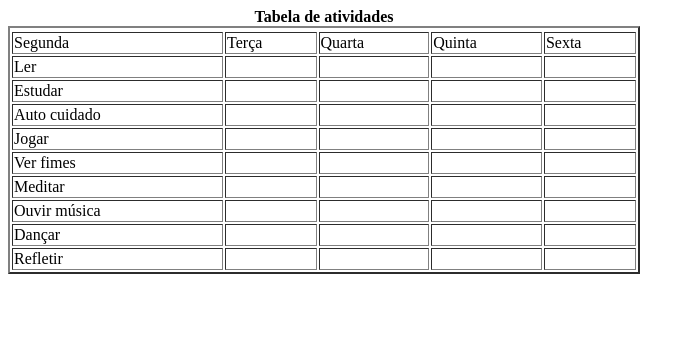
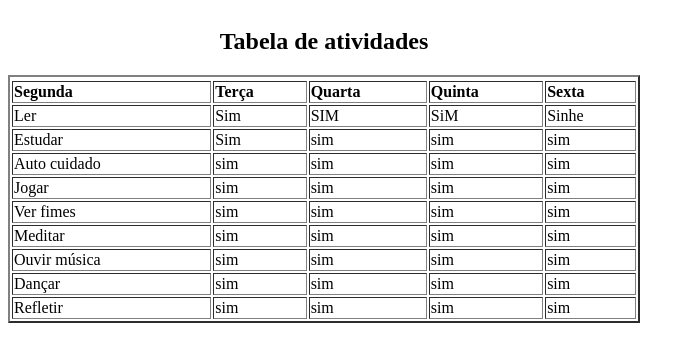
Before and after one commit to R1beir0/Reforco-tabelas, a plain HTML site: page Reforço tabelas/index.html in a window 1280 px wide. Shown: the whole page, without its empty margins (0-695 px from the left). Drawn offline with Linux system fonts and the light colour scheme.

Commit message:
index.html

```diff
--- a/Reforço tabelas/index.html
+++ b/Reforço tabelas/index.html
@@ -9,75 +9,75 @@
 <body>
     <table border="2" width="50%">
     <tr>
-        <caption><strong> Tabela de atividades </strong> </caption>
-        <td colspan="2"> Segunda </td>
-        <td colspan="2"> Terça  </td>
-        <td colspan="2"> Quarta</td>
-        <td colspan="2"> Quinta </td>
-        <td colspan="2"> Sexta</td>
+        <caption><strong><H2>Tabela de atividades </H2></strong> </caption>
+        <td colspan="2"> <strong> Segunda </strong></td>
+        <td colspan="2"> <strong> Terça </strong>  </td>
+        <td colspan="2"> <strong> Quarta </strong></td>
+        <td colspan="2"> <strong> Quinta </strong> </td>
+        <td colspan="2"> <strong> Sexta </strong></td>
     </tr>
     <tr>
         <td colspan="2"> Ler </td>
-        <td colspan="2"></td>
-        <td colspan="2"></td>
-        <td colspan="2"></td>
-        <td colspan="2"></td>
+        <td colspan="2">Sim</td>
+        <td colspan="2">SIM</td>
+        <td colspan="2">SiM</td>
+        <td colspan="2">Sinhe</td>
     </tr>
     <tr>
         <td colspan="2">Estudar  </td>
-        <td colspan="2"></td>
-        <td colspan="2"></td>
-        <td colspan="2"></td>
-        <td colspan="2"></td>
+        <td colspan="2">Sim</td>
+        <td colspan="2">sim</td>
+        <td colspan="2">sim</td>
+        <td colspan="2">sim</td>
     </tr>
     <tr>
         <td colspan="2"> Auto cuidado  </td>
-        <td colspan="2"></td>
-        <td colspan="2"></td>
-        <td colspan="2"></td>
-        <td colspan="2"></td>
+        <td colspan="2">sim</td>
+        <td colspan="2">sim</td>
+        <td colspan="2">sim</td>
+        <td colspan="2">sim</td>
     </tr>
     <tr>
         <td colspan="2"> Jogar </td>
-        <td colspan="2"></td>
-        <td colspan="2"></td>
-        <td colspan="2"></td>
-        <td colspan="2"></td>
+        <td colspan="2">sim</td>
+        <td colspan="2">sim</td>
+        <td colspan="2">sim</td>
+        <td colspan="2">sim</td>
     </tr>
     <tr>
         <td colspan="2"> Ver fimes </td>
-        <td colspan="2"></td>
-        <td colspan="2"></td>
-        <td colspan="2"></td>
-        <td colspan="2"></td>
+        <td colspan="2"> sim</td>
+        <td colspan="2">sim</td>
+        <td colspan="2">sim</td>
+        <td colspan="2">sim</td>
     </tr>
     <tr>
         <td colspan="2"> Meditar</td>
-        <td colspan="2"></td>
-        <td colspan="2"></td>
-        <td colspan="2"></td>
-        <td colspan="2"></td>
+        <td colspan="2">sim</td>
+        <td colspan="2">sim</td>
+        <td colspan="2">sim</td>
+        <td colspan="2">sim</td>
     </tr>
     <tr>
         <td colspan="2"> Ouvir música </td>
-        <td colspan="2"></td>
-        <td colspan="2"></td>
-        <td colspan="2"></td>
-        <td colspan="2"></td>
+        <td colspan="2">sim</td>
+        <td colspan="2">sim</td>
+        <td colspan="2">sim</td>
+        <td colspan="2">sim</td>
     </tr>
     <tr>
         <td colspan="2"> Dançar</td>
-        <td colspan="2"></td>
-        <td colspan="2"></td>
-        <td colspan="2"></td>
-        <td colspan="2"></td>
+        <td colspan="2">sim</td>
+        <td colspan="2">sim</td>
+        <td colspan="2">sim</td>
+        <td colspan="2">sim</td>
     </tr>
     <tr>
         <td colspan="2"> Refletir</td>
-        <td colspan="2"></td>
-        <td colspan="2"></td>
-        <td colspan="2"></td>
-        <td colspan="2"></td>
+        <td colspan="2">sim</td>
+        <td colspan="2">sim</td>
+        <td colspan="2">sim</td>
+        <td colspan="2">sim</td>
     </tr>
 </table>
 </body>
```
